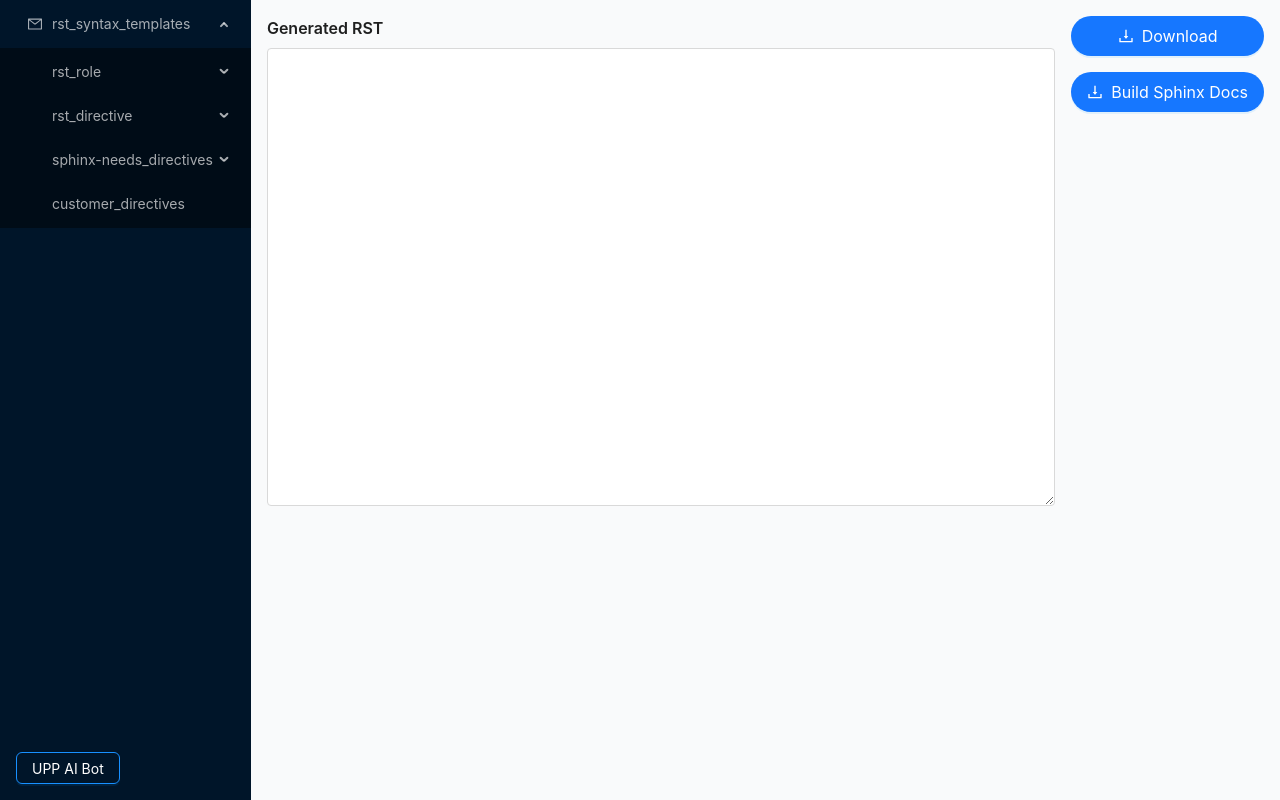
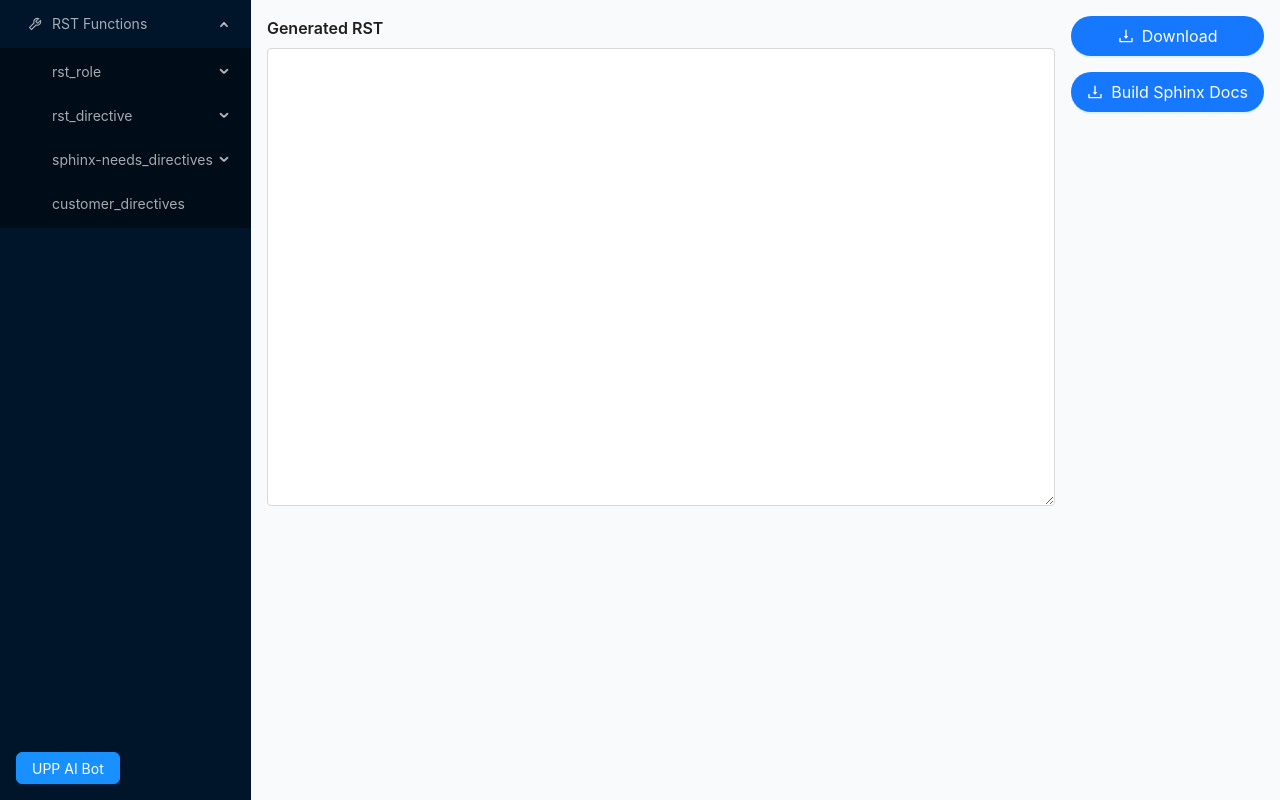
Before and after one commit to Miramila/Document_writing_sphinx, a React (Create React App) app in the folder frontend/: page / in a window 1280 px wide. Built offline with nearby package versions, Linux system fonts and the light colour scheme; no server answers.

Commit message:
improve UPP AI Bot button and change the tile of sidebar

```diff
--- a/frontend/src/App.js
+++ b/frontend/src/App.js
@@ -633,11 +633,14 @@ function App() {
               Build Sphinx Docs
             </Button>
           </div>
-          <div className="absolute bottom-0 left-0 m-4">
+          <div className="fixed bottom-0 left-0 m-4">
             <Button
               type="primary"
               size={"medium"}
-              style={{ backgroundColor: 'transparent', border: '1px solid #1890ff' }}
+              style={{
+                backgroundColor: '#1890ff',
+                border: '1px solid #1890ff'
+              }}
               onClick={() => window.location.href = 'http://23.95.227.124:8080/'}
             >
               UPP AI Bot
--- a/frontend/src/components/Sidebar.js
+++ b/frontend/src/components/Sidebar.js
@@ -1,6 +1,6 @@
 import React from 'react';
 import { Menu } from 'antd';
-import { MailOutlined } from '@ant-design/icons';
+import { ToolOutlined } from '@ant-design/icons';
 
 const { SubMenu } = Menu;
 
@@ -13,7 +13,7 @@ const Sidebar = ({ formatSelectedText, showModal }) => {
       mode="inline"
       theme="dark"
     >
-      <SubMenu key="sub1" icon={<MailOutlined />} title="rst_syntax_templates">
+      <SubMenu key="sub1" icon={<ToolOutlined />} title="RST Functions">
         <SubMenu key="sub2" title="rst_role">
           <Menu.Item key="sub2-1" onClick={() => formatSelectedText("title")}>标题 Title</Menu.Item>
           <Menu.Item key="sub2-2" onClick={() => formatSelectedText("bold")}>加粗 Bold</Menu.Item>
```
